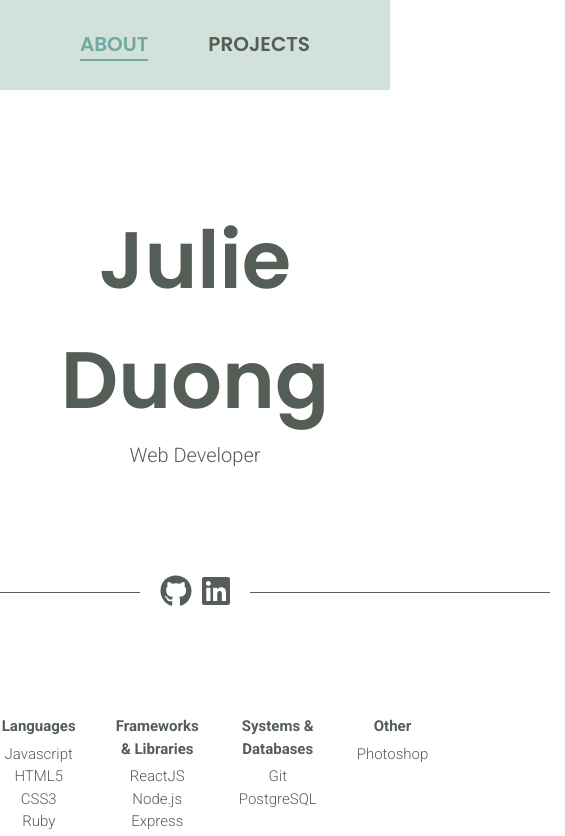
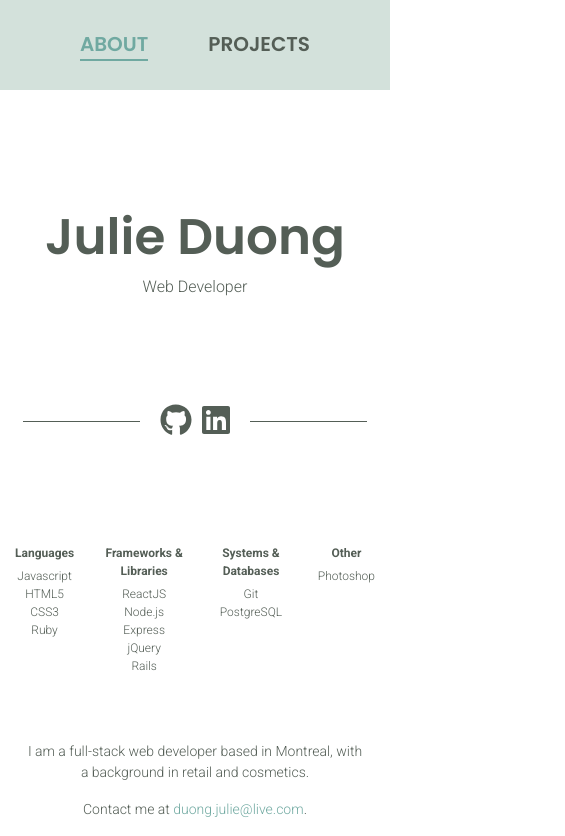
Before and after one commit to tumiduong/tumiduong.github.io, a React (Create React App) app: page /#/ in a window 390 px wide. Shown: the top 836 px of the page, 565 px wide, since content can reach past the window. Built offline with nearby package versions, Linux system fonts and the light colour scheme.

Commit message:
style for mobile

```diff
--- a/src/components/pages/HomePage.js
+++ b/src/components/pages/HomePage.js
@@ -79,7 +79,7 @@ const Wrapper = styled.div`
             .line-deco:before {
                 content: '';
                 display: block;
-                width: 300px;
+                width: 30vw;
                 height: 1px;
                 background-color: #545E56;
                 margin: 15px;
@@ -103,6 +103,7 @@ const Wrapper = styled.div`
 
             .list {
                 list-style-type: none;
+                padding: 0px 25px;
 
                 .list-title {
                     font-weight: 700;
@@ -113,6 +114,7 @@ const Wrapper = styled.div`
 
         .about-me {
             margin: 50px 0 100px 0;
+            padding: 0px 25px;
 
             a {
                 color: #70A9A1;
@@ -121,4 +123,40 @@ const Wrapper = styled.div`
         }
     }
 
+    @media (max-width: 768px) {
+        .home-page {
+            .name {
+                font-size: 60px;
+            }
+
+            .title {
+                font-size: 16px;
+            }
+
+            .stack-list {
+                font-size: 14px;
+
+                .list {
+                    padding: 0px 15px;
+                }
+            }
+
+            .about-me {
+                font-size: 14px;
+            }
+        }
+    }
+
+    @media (max-width: 576px) {
+        .home-page {
+            .name {
+                font-size: 50px;
+            }
+
+            .stack-list {
+                font-size: 12px;
+            }
+        }
+    }
+
 `
--- a/src/components/pages/ProjectPage.js
+++ b/src/components/pages/ProjectPage.js
@@ -88,7 +88,26 @@ const Wrapper = styled.div`
     padding: 20px calc(20px - (100vw - 100%)) 20px 0px;
 
     .project-container {
-        width: 750px;
+        width: 850px;
         margin: auto;
     }
+
+    @media (max-width: 992px) {
+        .project-container {
+            width: 700px;
+        }
+    }
+
+    @media (max-width: 768px) {
+        .project-container {
+            width: 500px;
+        }
+    }
+
+    @media (max-width: 576px) {
+        padding: 20px 0px 20px 0px;
+        .project-container {
+            width: 350px;
+        }
+    }
 `
--- a/src/components/project/ProjectCollapse.js
+++ b/src/components/project/ProjectCollapse.js
@@ -39,7 +39,7 @@ const Wrapper = styled.div`
         padding: 15px;
 
         img {
-            max-width: 95%;
+            max-width: 98%;
             height: auto;
             display: block;
             margin-left: auto;
@@ -75,4 +75,14 @@ const Wrapper = styled.div`
             }
         }
     }
+
+    @media (max-width: 576px) {
+        .project-name {
+            font-size: 14px;
+
+            .project-stack {
+                font-size: 10px;
+            }
+        }
+    }
 `
--- a/src/components/ui/ContactMe.js
+++ b/src/components/ui/ContactMe.js
@@ -22,7 +22,7 @@ const FooterWrapper = styled.div`
     width: 80%;
 
     .contacts {
-        margin: 20px 0 20px 0;
+        margin: 20px 0px;
         border-left: 1px solid #545E56;
         padding: 15px;
         float: right;
@@ -42,4 +42,12 @@ const FooterWrapper = styled.div`
 
         }
     }
+
+    @media (max-width: 768px) {
+        .contacts {
+            border: none;
+            float: left;
+            margin: 10px 0px;
+        }
+    }
 `
```
